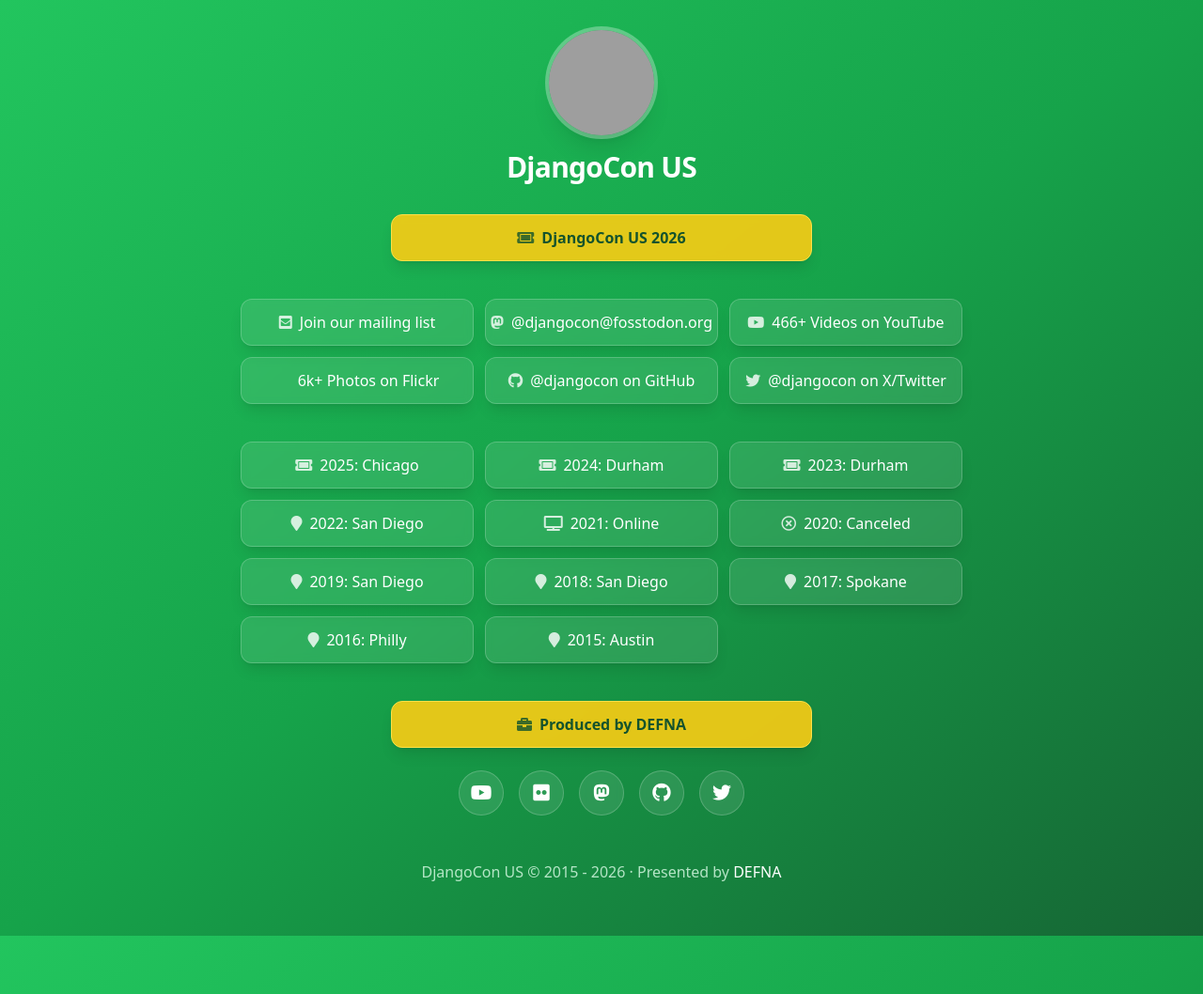
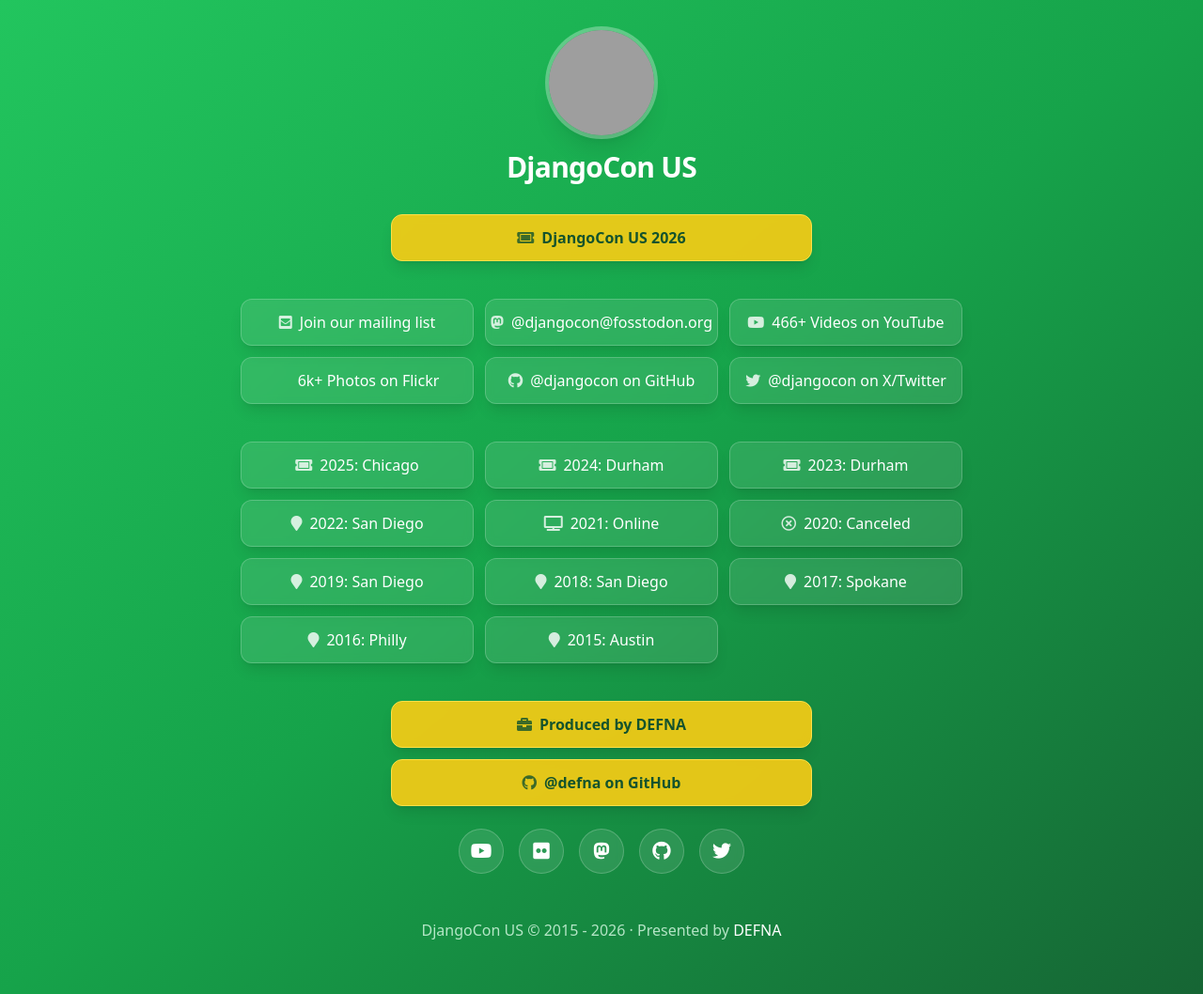
Before and after one commit to djangocon/djangocon.us, a Jekyll site: the page built from index.html, in a window 1280 px wide. Shown: the whole page at 94% size. Built offline with Jekyll 4.4.1, drawn with Linux system fonts in a browser that asks for light colours; nearby versions of some CDN libraries; grey boxes are pictures that could not be loaded.

Commit message:
:pencil: Add @defna GitHub link to links.yml

```diff
--- a/_data/links.yml
+++ b/_data/links.yml
@@ -87,3 +87,8 @@
     - title: "Produced by DEFNA"
       url: https://www.defna.org
       css_class: fas fa-briefcase
+
+    - title: "@defna on GitHub"
+      url: https://github.com/defna
+      css_class: fab fa-github
+      nofollow: true
```
